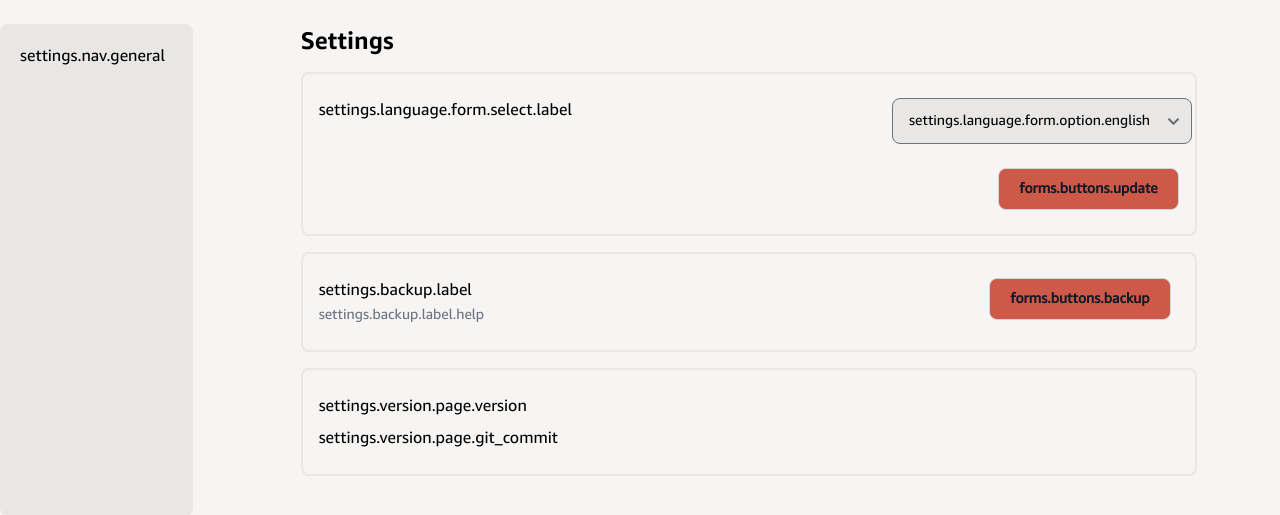
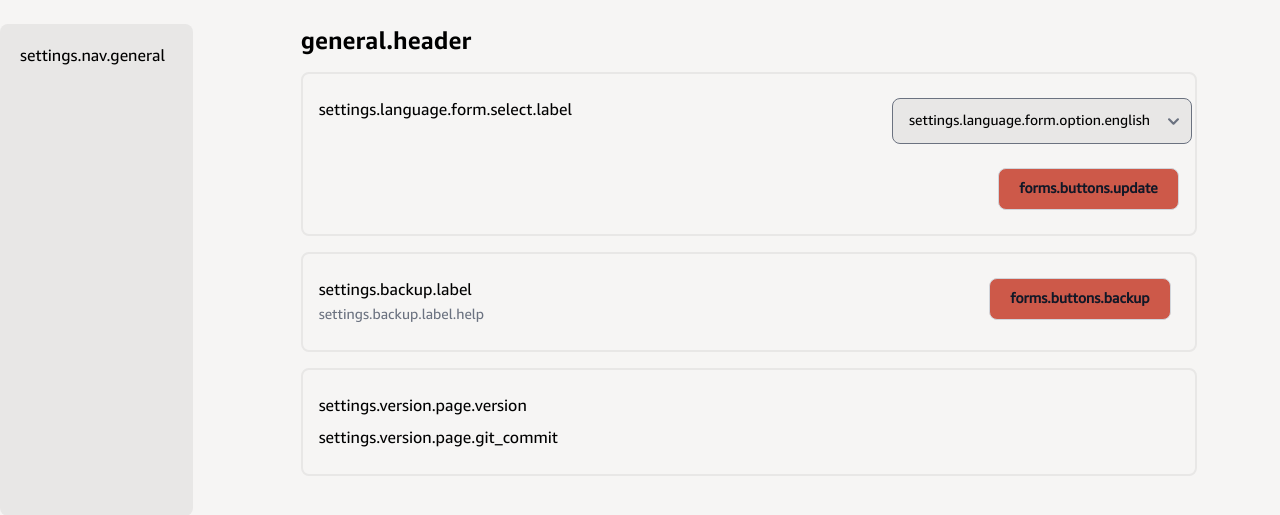
Before and after one commit to pygillier/MiCasa, a Django app: template templates/user/index.html in a window 1280 px wide. Shown: the part 132-647 px from the top of the page. Run offline with Django 5.2, Linux system fonts and the light colour scheme; the template is opened without the code that fills it, so the values that code supplies are empty; style sheets or scripts are compiled from the project's sources; some libraries are stand-ins or nearby versions.

Commit message:
[Management] Various

```diff
--- a/templates/user/index.html
+++ b/templates/user/index.html
@@ -2,7 +2,7 @@
 {% load i18n %}
 {% block content %}
     <section id="admin-page-content">
-        <h2>Settings</h2>
+        <h2>{% trans "general.header" %}</h2>
 
         <div class="admin-block admin-block-padded">
             <form action="{% url 'set_language' %}" method="post">
```
Also changed, not shown: locale/en_US/LC_MESSAGES/django.po, locale/fr_FR/LC_MESSAGES/django.po.
